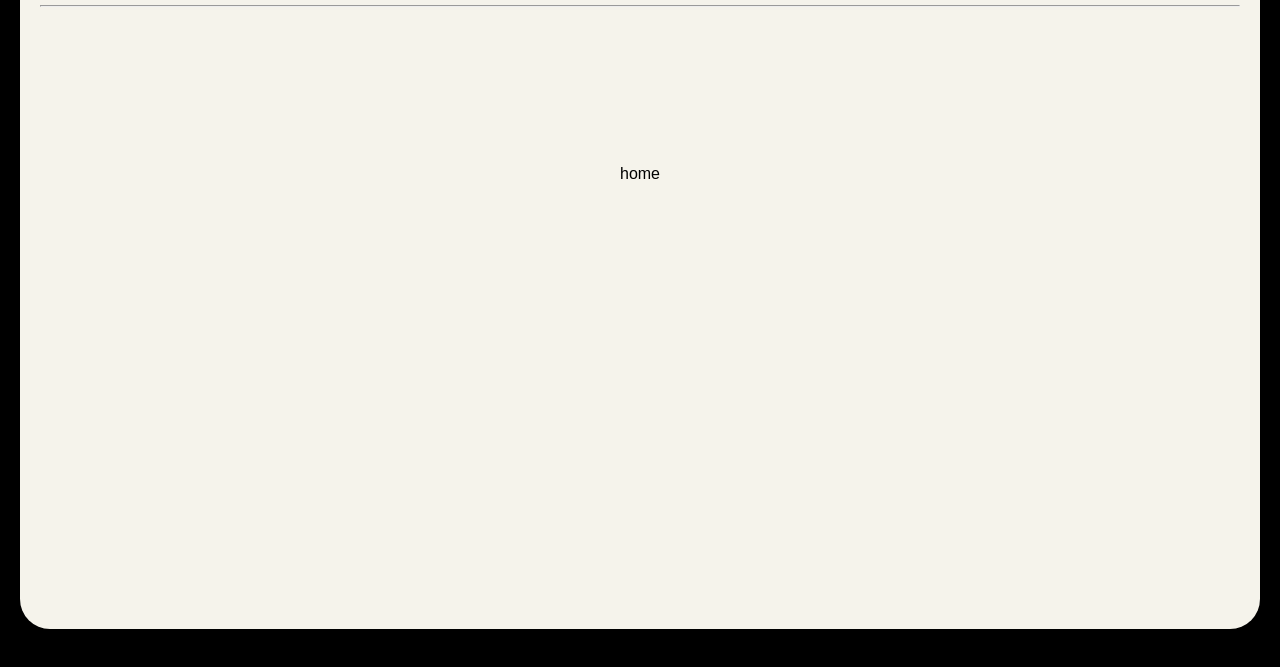
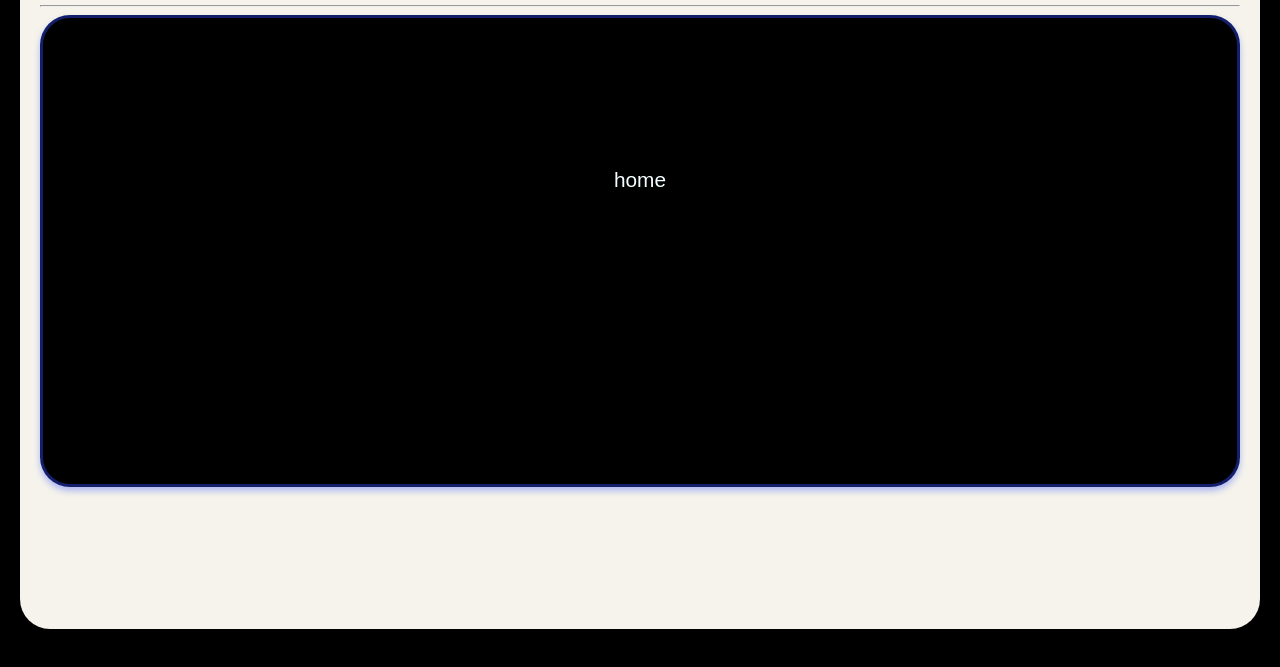
Before and after one commit to faustinopsy/politicos, a plain HTML site: page src/index.html in a window 1280 px wide. Shown: the part 111-778 px from the top of the page. Drawn offline with Linux system fonts and the light colour scheme.

Commit message:
modified:   src/css/styles.css

```diff
--- a/src/css/styles.css
+++ b/src/css/styles.css
@@ -70,6 +70,13 @@ header {
 
 main {
     padding: 150px 20px 20px 20px;
+    border: solid #2f4bff6b;
+    background: #000000;
+    height: 37vh;
+    border-radius: 30px;
+    box-shadow: 0px 4px 6px #2f4bff59;
+    color: #f5ffff;
+    font-size: 1.3em;
 }
 footer{
     position: absolute;
```
